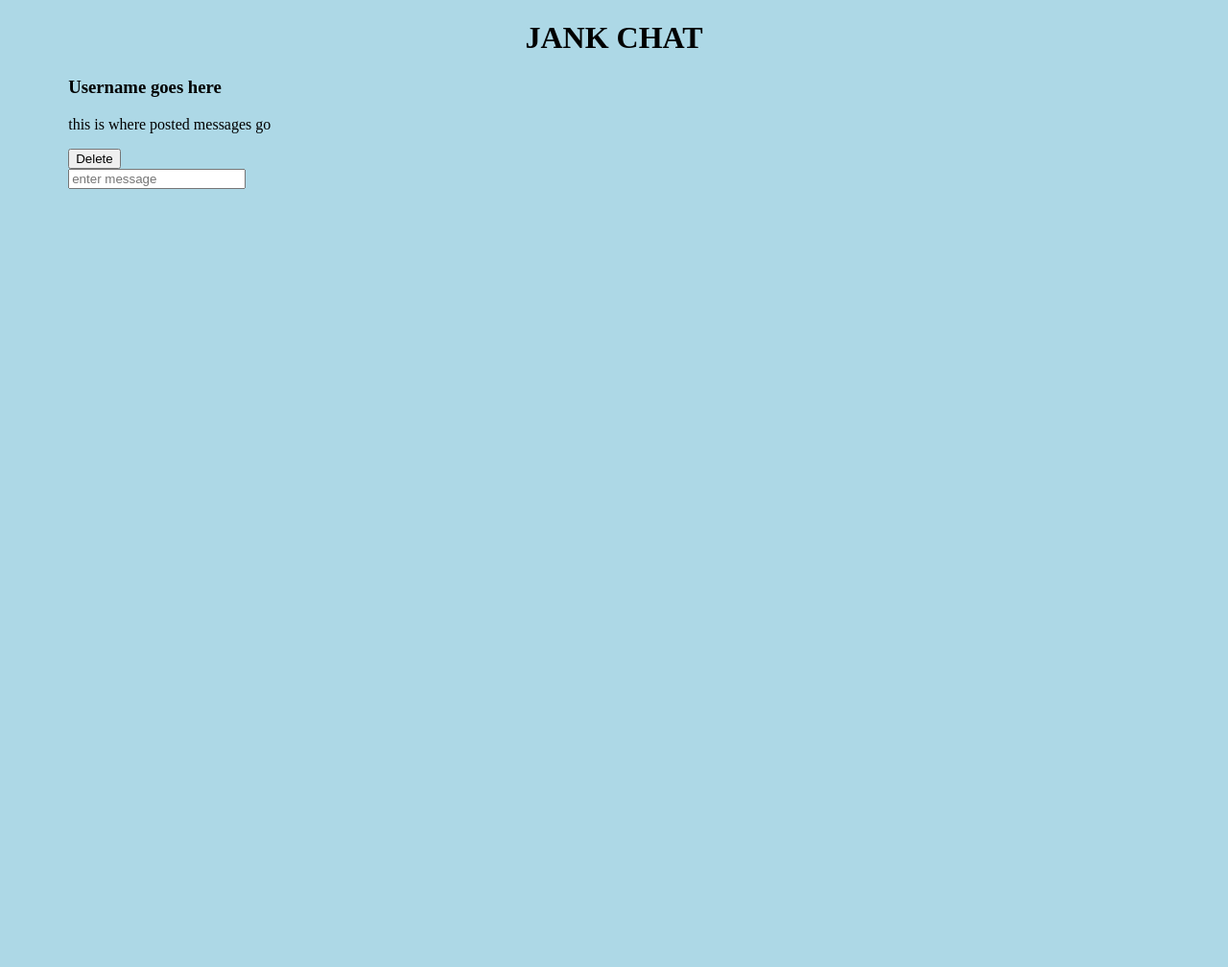
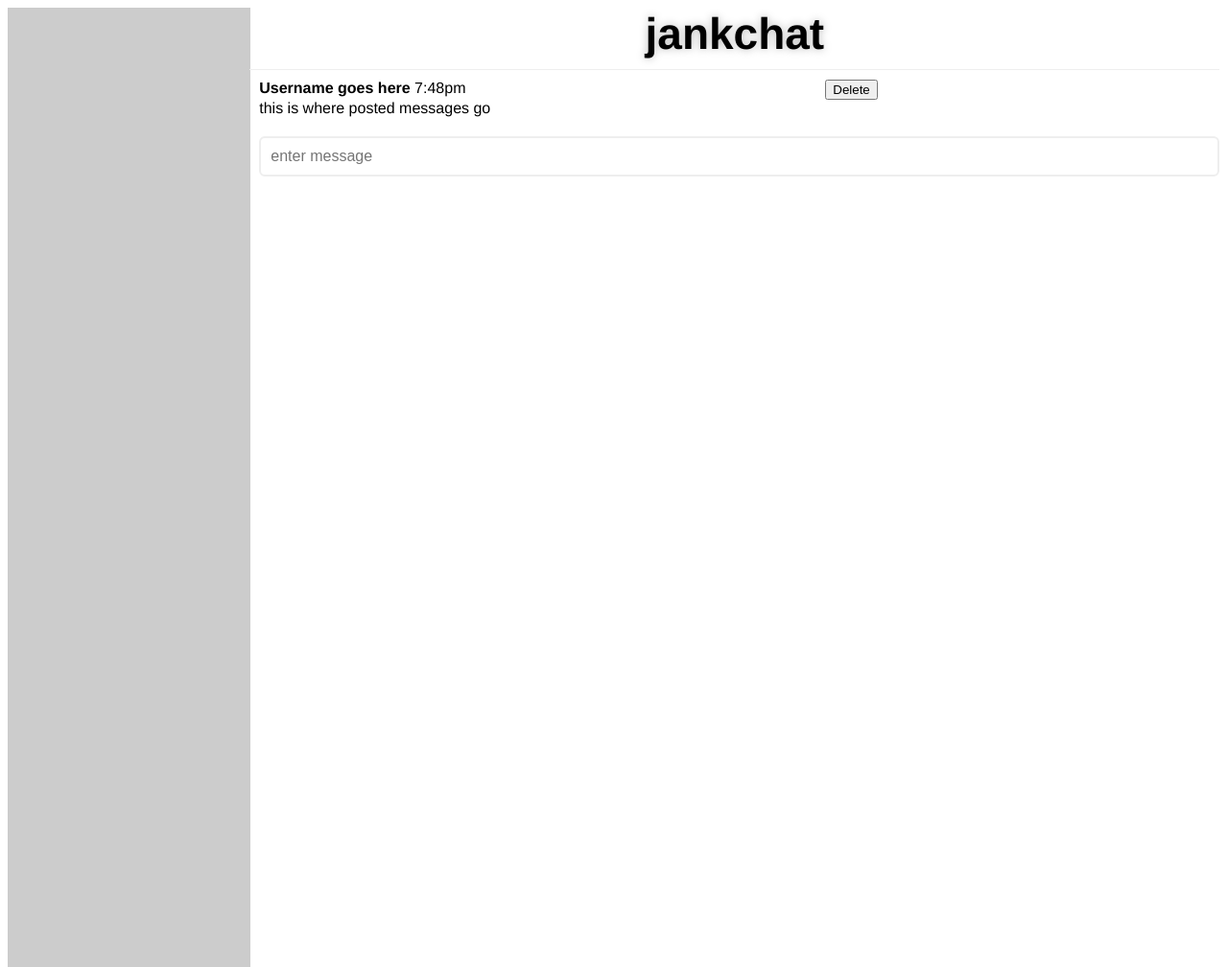
Before and after one commit to franklinfinger/jankchatapp, a website: page index.html in a window 1280 px wide. Shown: the whole page at 96% size. Before the commit the page ends 800 px from the top, so only its background shows below. Drawn offline with Linux system fonts and the light colour scheme.

Commit message:
added styling to page

```diff
--- a/index.html
+++ b/index.html
@@ -6,22 +6,28 @@
     <link rel="stylesheet" href="styles.css" media="screen" title="no title" charset="utf-8">
   </head>
   <body>
-    <header>
-      <h1>Jank Chat</h1>
-    </header>
+
     <div class="main-container">
-
+      <aside class="">
+        <!-- <h1>Hello</h1> -->
+      </aside>
+      <section>
+        <h3>jankchat</h3>
       <!-- Posted message container -->
         <div class="post-msg-container">
           <!-- add date of message? day and time -->
-        <h3>Username goes here</h3>
+
           <div class="post-msg-wrapper">
+            <h4>Username goes here</h4>
+            <span>7:48pm</span>
+            <button class ="delete-chat">Delete</button>
             <p class="post-msg">
               this is where posted messages go
             </p>
+
           </div>
             <!-- this  button will delete chat -->
-          <button class ="delete-chat">Delete</button>
+
         </div>
 
         <!-- Enter message Container -->
@@ -30,7 +36,7 @@
             <input type="text" value="" class="enter-msg" placeholder="enter message">
           </div>
         </div>
-
+      </section>
     </div>
     <!-- End of main-container -->
 
--- a/main.scss
+++ b/main.scss
@@ -1,5 +1,14 @@
+* {
+  box-sizing: border-box;
+}
+
 body {
-  background-color: lightblue;
+  background-color: #fff;
+  font-family: Helvetica;
+}
+
+div {
+  // border: 1px solid orange;
 }
 
 header {
@@ -7,19 +16,78 @@ header {
   margin: 0 auto;
   h1 {
     text-align: center;
-    text-transform: uppercase;
   }
 }
 
+aside {
+  display: inline-block;
+  width: 20%;
+  background-color: #ccc;
+  height: 1000px;
+}
+
+section {
+  display: inline-block;
+  margin-left: -5px;
+  vertical-align: top;
+  width: 80%;
+  h3 {
+    margin: 0;
+    text-align: center;
+    font-size: 46px;
+    padding: 0;
+    text-shadow: 0px 0px 10px #bbb;
+    border-bottom: 1px solid #eee;
+    padding-bottom: 10px;
+  }
+}
+
+input.enter-msg {
+  width: 100%;
+  font-size: 16px;
+  padding: 10px 0 10px 10px;
+  border-radius: 6px;
+  border: 2px solid #eee;
+}
+
 div.main-container {
-  width: 90%;
+  width: 100%;
   margin: 0 auto;
 }
 
 div.post-msg-container {
+  position: relative;
   width: 100%;
-  margin: 0 auto;
+  :hover {
+    background-color: #eee;
+    cursor: pointer;
+  }
+  h4 {
+    display: inline-block;
+    margin: 0;
+    padding: 10px 0 0 10px;
+  }
+  button.delete-chat {
+    position: absolute;
+    top: 10px;
+    left: 600px;
+  }
 }
+
+div.post-msg-wrapper {
+  p {
+    margin: 0;
+    padding: 3px 0 10px 10px;
+  }
+}
+
+div.enter-msg-container {
+    margin-top: 10px;
+    margin-left: 10px;
+}
+
+
+
 
 // h3 {
 //   text-align: left;
--- a/styles.css
+++ b/styles.css
@@ -1,17 +1,66 @@
+* {
+  box-sizing: border-box; }
+
 body {
-  background-color: lightblue; }
+  background-color: #fff;
+  font-family: Helvetica; }
 
 header {
   width: 100%;
   margin: 0 auto; }
   header h1 {
+    text-align: center; }
+
+aside {
+  display: inline-block;
+  width: 20%;
+  background-color: #ccc;
+  height: 1000px; }
+
+section {
+  display: inline-block;
+  margin-left: -5px;
+  vertical-align: top;
+  width: 80%; }
+  section h3 {
+    margin: 0;
     text-align: center;
-    text-transform: uppercase; }
+    font-size: 46px;
+    padding: 0;
+    text-shadow: 0px 0px 10px #bbb;
+    border-bottom: 1px solid #eee;
+    padding-bottom: 10px; }
+
+input.enter-msg {
+  width: 100%;
+  font-size: 16px;
+  padding: 10px 0 10px 10px;
+  border-radius: 6px;
+  border: 2px solid #eee; }
 
 div.main-container {
-  width: 90%;
+  width: 100%;
   margin: 0 auto; }
 
 div.post-msg-container {
-  width: 100%;
-  margin: 0 auto; }
+  position: relative;
+  width: 100%; }
+  div.post-msg-container :hover {
+    background-color: #eee;
+    cursor: pointer; }
+  div.post-msg-container h4 {
+    display: inline-block;
+    margin: 0;
+    padding: 10px 0 0 10px; }
+  div.post-msg-container button.delete-chat {
+    position: absolute;
+    top: 10px;
+    left: 600px; }
+
+div.post-msg-wrapper p {
+  margin: 0;
+  padding: 3px 0 10px 10px; }
+
+div.enter-msg-container {
+  margin-top: 10px;
+  margin-left: 10px; }
```
Also changed, not shown: images/frank.png (added), images/justin.png (added), 1 other file. Lines whose indentation alone changed are shown as unchanged.
